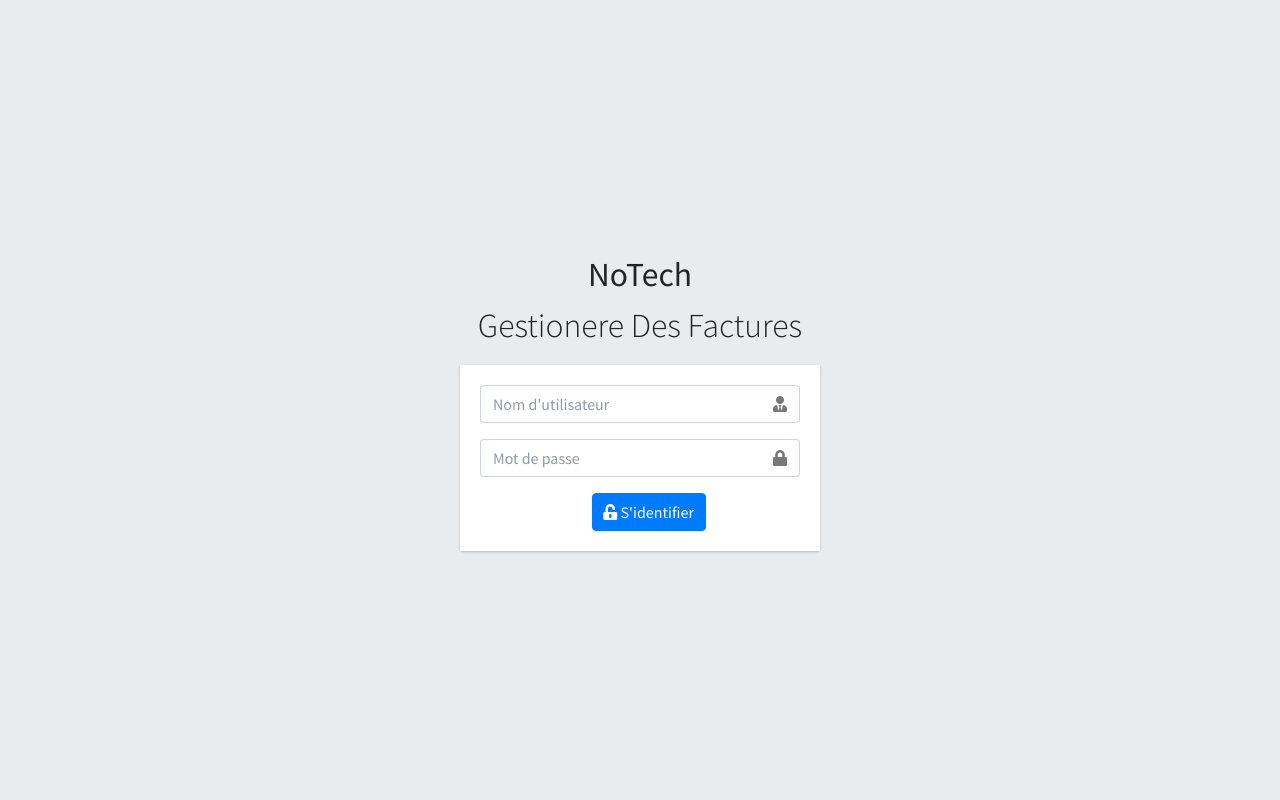
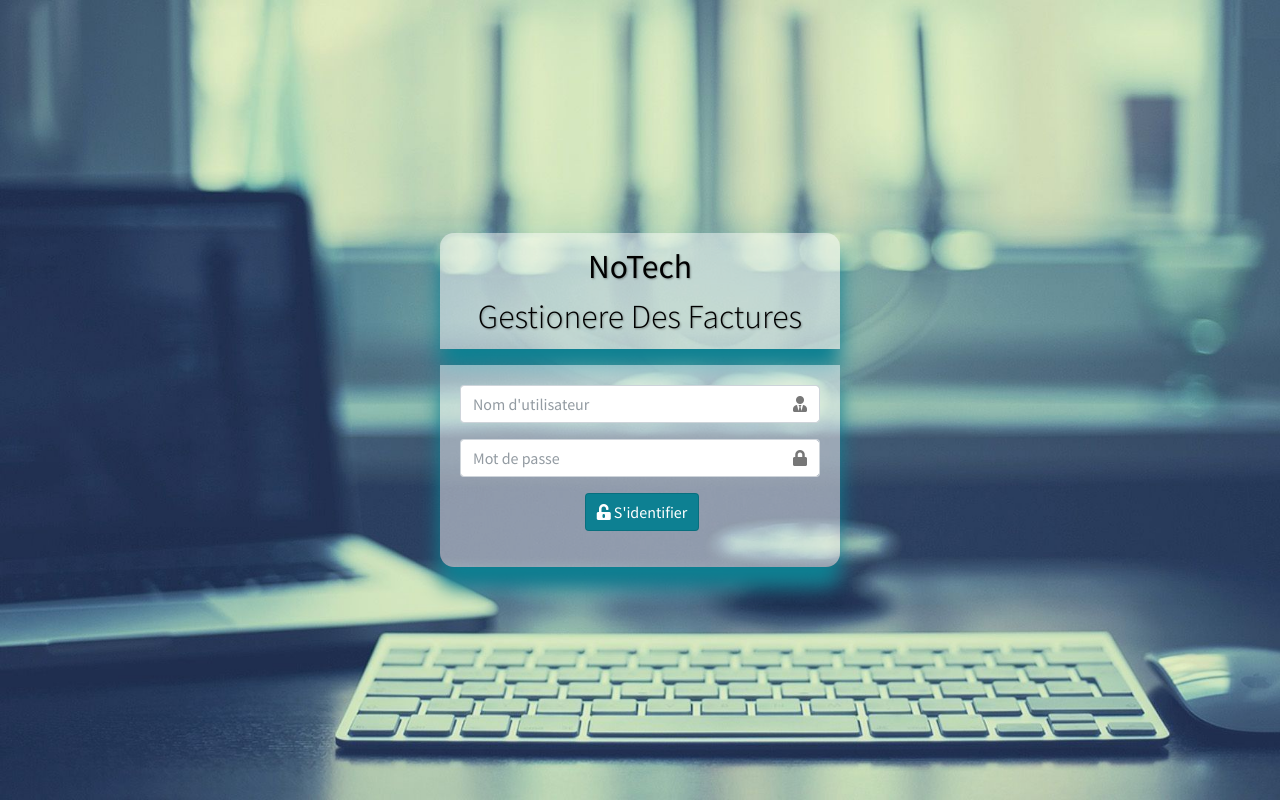
Before and after one commit to HamzaOPLEX/E-FACTURE, a Django app: page /login/ in a window 1280 px wide. Run offline with Django 3.2, Linux system fonts and the light colour scheme; some libraries are stand-ins or nearby versions.

Commit message:
change login UI

```diff
--- a/templates/Authentication/login.html
+++ b/templates/Authentication/login.html
@@ -1,46 +1,32 @@
-{% load static %}
-<!DOCTYPE html>
 <html lang="en">
 
 <head>
     <meta charset="utf-8">
     <meta name="viewport" content="width=device-width, initial-scale=1">
     <title>Login | NTFM </title>
-        <link rel="shortcut icon" type="image/ico" href="{% static 'img/favicon.ico' %}" />
-        <link rel="stylesheet" href="https://fonts.googleapis.com/css?family=Source+Sans+Pro:300,400,400i,700&display=fallback">
-        <link rel="stylesheet" href='{% static "plugins/fontawesome-free/css/all.min.css" %}'>
-        <link rel="stylesheet" href='{% static "plugins/icheck-bootstrap/icheck-bootstrap.min.css" %}'>
-        <link rel="stylesheet" href='{% static "css/adminlte.css" %}'>
+    <link rel="shortcut icon" type="image/ico" href="/static/img/favicon.ico">
+    <link rel="stylesheet"
+        href="https://fonts.googleapis.com/css?family=Source+Sans+Pro:300,400,400i,700&amp;display=fallback">
+    <link rel="stylesheet" href="/static/plugins/fontawesome-free/css/all.min.css">
+    <link rel="stylesheet" href="/static/plugins/icheck-bootstrap/icheck-bootstrap.min.css">
+    <link rel="stylesheet" href="/static/css/adminlte.css">
+
 </head>
-    <style>
-        .alert-danger {
-            color: #fff;
-            background-color: #dc3545;
-            border-color: #d32535;
-        }
-        .btn-primary {
-            color: #fff;
-            background-color: #007bff;
-            border-color: #007bff;
-            box-shadow: none;
-            padding: 6px;
-            width: 114px;
-        }
-        .col-4 {
-            -ms-flex: 0 0 33.333333%;
-            flex: 0 0 33.333333%;
-            max-width: 33.333333%;
-            margin: auto;
-        }
-    </style>
-    <body class="hold-transition login-page">
+
+<body class="login-page" style="min-height: 474px;">
     <div class="login-box">
-            <div class="login-logo">
+        <div class="login-logo" style="">
+            <p
+                style="color: black;padding: 8px;background-color: #ffffff78;width: 100% !important;border-top-left-radius: 14px;border-top-right-radius: 14px;    text-shadow: 1px 1px 2px #0000004d;">
                 <b>NoTech </b><br>Gestionere Des Factures
+            </p>
         </div>
         <!-- /.login-logo -->
-            <div class="card">
-                <div class="card-body login-card-body">
+        <div class="card" style="background: none;">
+            <div class="card-body login-card-body" style="background-color: #ffffff78;border-bottom-right-radius: 14px;border-bottom-left-radius: 14px;">
+
+
+                <div>
                     {% if messages %}
                     {% for message in messages %}
                     <div class="alert alert-danger alert-dismissible" role="alert">
@@ -54,7 +40,8 @@
                     <form action="/login/" method="post">
                         {% csrf_token %}
                     <div class="input-group mb-3">
-                            <input type="text" class="form-control" name='username'  autocomplete="off" placeholder="Nom d'utilisateur" required>
+                        <input type="text" class="form-control" name="username" autocomplete="off"
+                            placeholder="Nom d'utilisateur" required="">
                         <div class="input-group-append">
                             <div class="input-group-text">
                                 <span class="fas fa-user-tie"></span>
@@ -62,7 +49,8 @@
                         </div>
                     </div>
                     <div class="input-group mb-3">
-                            <input type="password" class="form-control" name='password' autocomplete="off" placeholder="Mot de passe">
+                        <input type="password" class="form-control" name="password" autocomplete="off"
+                            placeholder="Mot de passe">
                         <div class="input-group-append">
                             <div class="input-group-text">
                                 <span class="fas fa-lock"></span>
@@ -71,7 +59,8 @@
                     </div>
                     <div class="row">
                         <div class="col-4">
-                                <button type="submit" class="btn btn-primary btn-block"><i class="fas fa-unlock-alt"></i> S'identifier</button>
+                            <button type="submit" class="btn btn-primary btn-block"><i class="fas fa-unlock-alt"></i>
+                                S'identifier</button>
                         </div>
                     </div>
                 </form>
@@ -79,10 +68,77 @@
         </div>
         <!-- /.login-box -->
 
-        <script src='{% static "plugins/jquery/jquery.min.js" %}'></script>
-        <script src='{% static "js/adminlte.js" %}'></script>
-        <script src='{% static "plugins/bootstrap/js/bootstrap.bundle.min.js" %}'></script>
+        <script src="/static/plugins/jquery/jquery.min.js"></script>
+        <script src="/static/js/adminlte.js"></script>
+        <script src="/static/plugins/bootstrap/js/bootstrap.bundle.min.js"></script>
+    </div>
+
 
 </body>
+    <style>
+        body {
+            min-height: 300.391px;
+            background-image: url(/static/img/loginbackound.jpg);
+            background-size: cover;
+        }
 
+        .btn-primary {
+            color: #fff;
+            background-color: #007bff;
+            border-color: #007bff;
+            box-shadow: none;
+            padding: 6px;
+            width: 114px;
+        }
+
+        .col-4 {
+            -ms-flex: 0 0 33.333333%;
+            flex: 0 0 33.333333%;
+            max-width: 33.333333%;
+            margin: auto;
+        }
+
+        .card {
+            box-shadow: 4px 7px 7px rgb(0 0 0 / 0%), 0px 20px 20px 0px rgb(13 128 146);
+            margin-bottom: 1rem;
+            border-bottom-left-radius: 14px;
+            border-bottom-right-radius: 14px;
+        }
+
+        .input-group {
+            background-color: white;
+            border-radius: 7px;
+        }
+
+        .login-box,
+        .register-box {
+            width: 400px;
+        }
+
+        .login-logo,
+        .register-logo {
+            box-shadow: 4px 7px 7px rgb(0 0 0 / 0%), 0px 20px 20px 0px rgb(13 128 146);
+        }
+
+        .alert-danger {
+            color: #fff;
+            background-color: #253557ad;
+            border-color: #007bff45;
+        }
+
+        .btn-primary:hover {
+            color: #fff;
+            background-color: #0d8092;
+            border-color: #ffffff;
+        }
+
+        .btn-primary {
+            color: #fff;
+            background-color: #0d8092;
+            border-color: #06627194;
+            box-shadow: none;
+            padding: 6px;
+            width: 114px;
+        }
+    </style>
 </html>
```
Also changed, not shown: static/img/loginbackound.jpg (added). Lines whose indentation alone changed are shown as unchanged.
